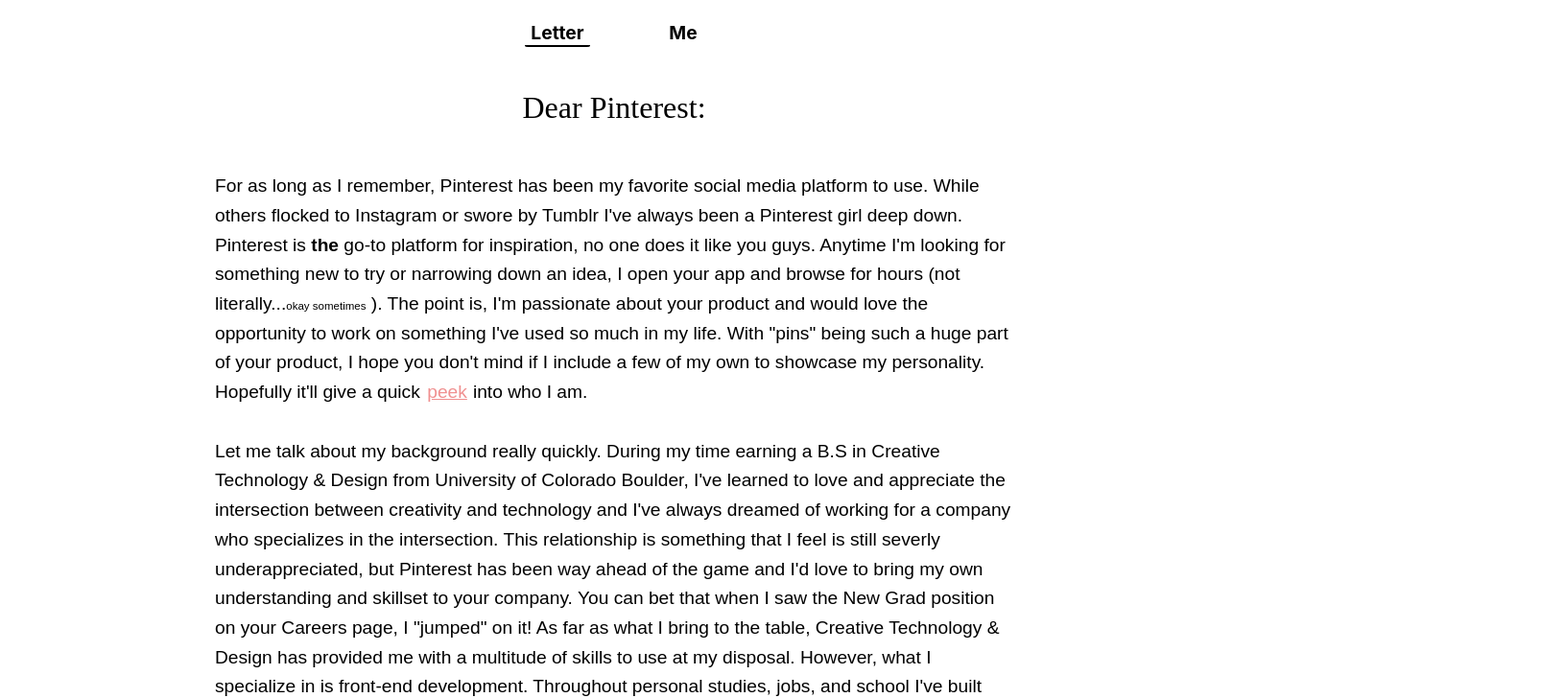
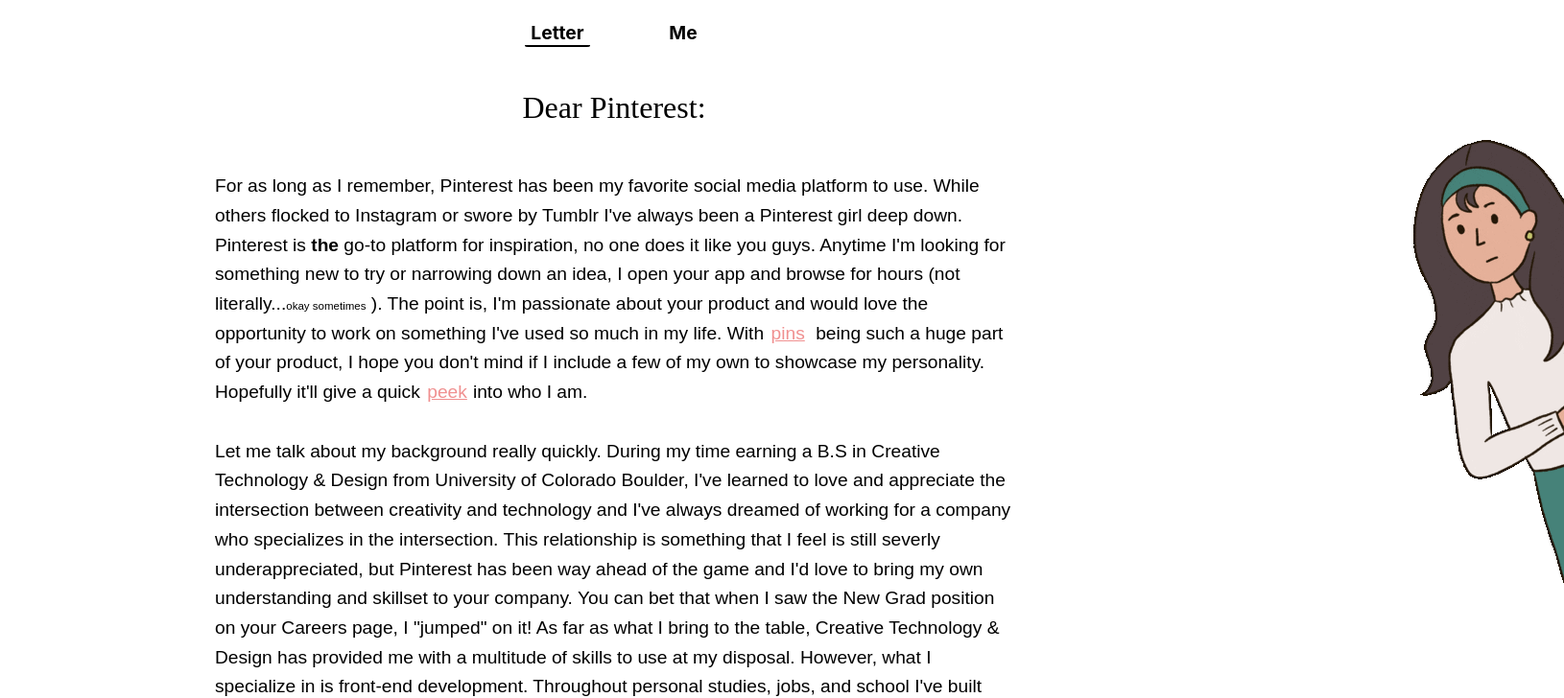
Before and after one commit to kaitlynh770/pcv, a React (Create React App) app in the folder pcv/: page / in a window 1280 px wide. Shown: the part 400-1128 px from the top of the page at 96% size, 1630 px wide, since content can reach past the window. Built offline with nearby package versions, Linux system fonts and the light colour scheme; a web font is replaced by a local one.

Commit message:
Update Letter.js

```diff
--- a/pcv/src/Letter.js
+++ b/pcv/src/Letter.js
@@ -9,14 +9,20 @@
 
         setTimeout(() => {
             setPeekOut(false);
-        }, 5000)
+        }, 4800)
     }
     return (
         <div className="container" >
             <h1 className="title-header">
                 Dear Pinterest:
             </h1>
-            <img src = {peek} className= {peekOut ? 'peekaboo' : 'peekaboo-hidden'}/>
+            <img src = {peek}
+            style =
+            {{
+                right: peekOut ? '-20px' : '-350px',
+                position: peekOut? 'absolute' : 'absolute',
+                animation: peekOut ? 'slide-in-right 4800ms ease-in-out': 'none'
+            }}/>
             <div className="container-letter">
                 <p className ="letter-paragraph">
                     For as long as I remember, Pinterest has been my favorite social media platform to use.
@@ -24,7 +30,7 @@
                     Pinterest is <b>the</b> go-to platform for inspiration, no one does it like you guys. Anytime I'm
                     looking for something new to try or narrowing down an idea, I open your app and browse for hours (not literally...
                     <p className="letter-paragraph-small">okay sometimes</p> ). The point is, I'm passionate about your product and would love
-                    the opportunity to work on something I've used so much in my life. With "pins" being such a huge
+                    the opportunity to work on something I've used so much in my life. With <button className = "button-link">pins</button> being such a huge
                     part of your product, I hope you don't mind if I include a few of my own to showcase my personality.
                     Hopefully it'll give a quick  <button className="button-link" onClick = {imageOut}>peek</button>
                     into who I am.
```
